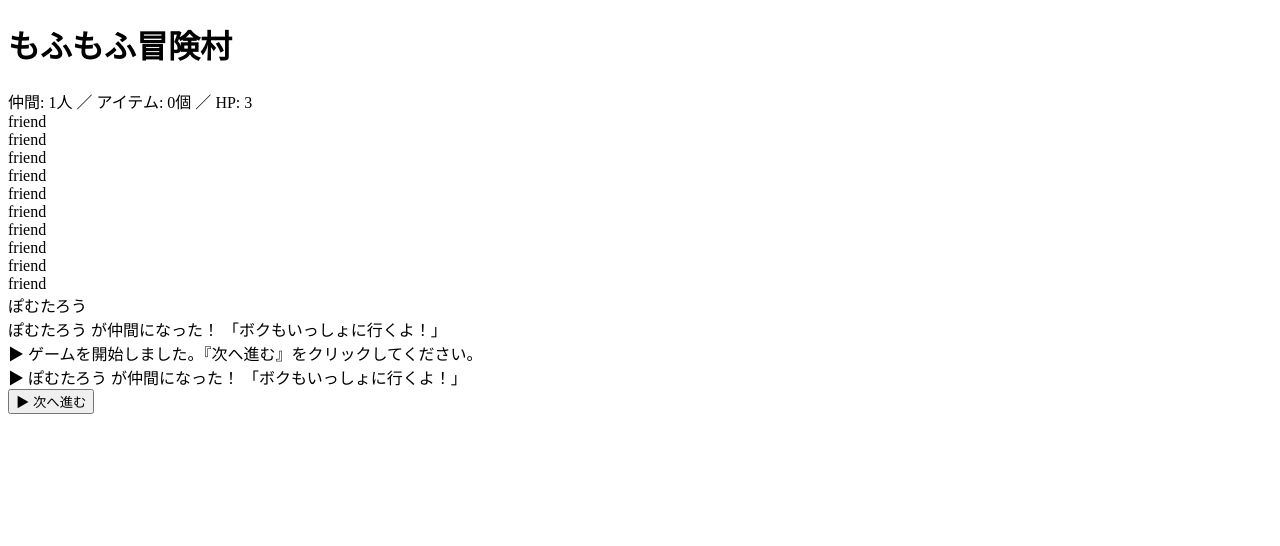
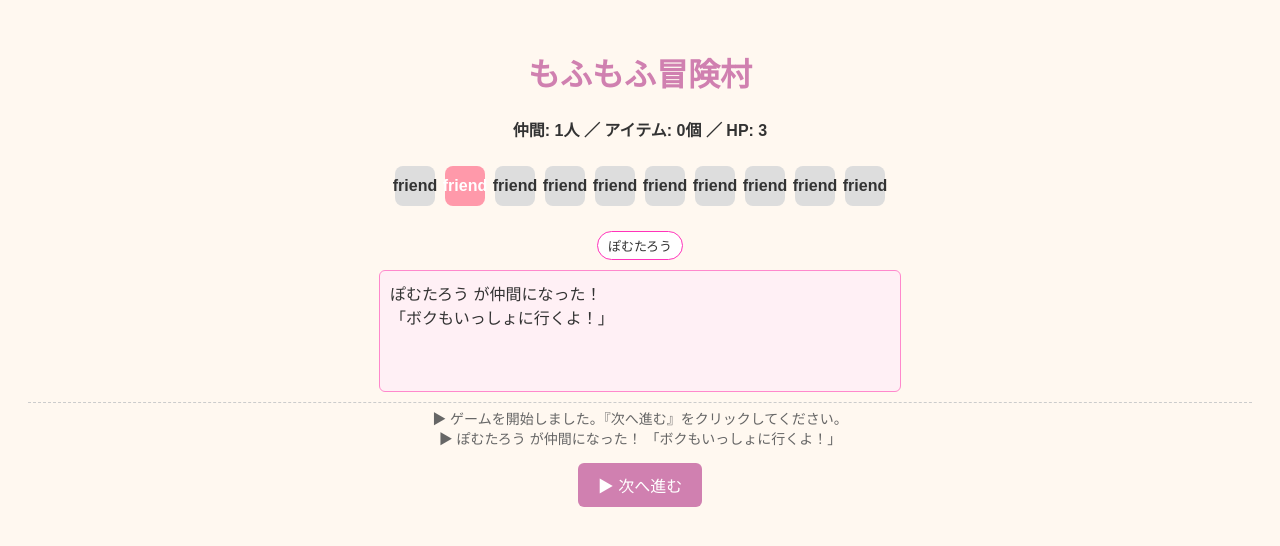
Before and after one commit to bo11nn/mofumofu-adventure, a plain HTML site: page index.html in a window 1280 px wide. Both pictures are taken after a click on the button "▶ 次へ進む". Drawn offline with Linux system fonts and the light colour scheme.

Commit message:
20250810_05

```diff
--- a/style.css
+++ b/style.css
@@ -1,6 +1,98 @@
+/* ===== ベース ===== */
+body {
+  font-family: "Hiragino Kaku Gothic ProN", sans-serif;
+  background-color: #fff8f0;
+  color: #333;
+  text-align: center;
+  padding: 20px;
+}
+
+h1 { color: #d080b0; }
+
+/* マップ表示 */
+#map {
+  display: flex;
+  justify-content: center;
+  flex-wrap: wrap;
+  margin: 20px 0;
+}
+
+.node {
+  width: 40px;
+  height: 40px;
+  margin: 5px;
+  border-radius: 8px;
+  background-color: #ddd;
+  display: flex;
+  align-items: center;
+  justify-content: center;
+  font-weight: bold;
+}
+
+.node.active { background-color: #f9a; color: #fff; }
+
+/* ステータス表示 */
+#status { font-weight: bold; margin-bottom: 10px; }
+#status .blink { animation: blink 0.6s ease; }
+#status .hp-hit { background: #ffebe9; border-radius: 4px; padding: 0 6px; }
+#status .hp-heal { background: #e7f7ee; border-radius: 4px; padding: 0 6px; }
+@keyframes blink { from { opacity: .5; } to { opacity: 1; } }
+
+/* 仲間一覧バッジ */
+#allies {
+  margin: 10px auto 0;
+  max-width: 560px;
+  display: flex;
+  flex-wrap: wrap;
+  gap: 6px;
+  justify-content: center;
+}
+.allies .ally-badge {
+  background: #fff;
+  border: 1px solid #f3b;
+  border-radius: 999px;
+  padding: 4px 10px;
+  font-size: 13px;
+}
+
+/* ログエリア */
+#log {
+  background-color: #fff0f5;
+  border: 1px solid #f8c;
+  padding: 10px;
+  margin: 10px auto;
+  width: 90%;
+  max-width: 500px;
+  border-radius: 6px;
+  min-height: 100px;
+  white-space: pre-wrap;
+  text-align: left;
+}
+#log-history {
+  margin-top: 10px;
+  font-size: 14px;
+  color: #666;
+  max-height: 200px;
+  overflow-y: auto;
+  border-top: 1px dashed #ccc;
+  padding-top: 5px;
+}
+
+/* ボタン */
+button {
+  padding: 10px 20px;
+  font-size: 16px;
+  background-color: #d080b0;
+  color: #fff;
+  border: none;
+  border-radius: 6px;
+  cursor: pointer;
+  margin-top: 15px;
+}
+button:disabled { background-color: #ccc; cursor: not-allowed; }
+#retryButton { margin-top: 10px; display: none; }
+
 /* ===== ボス戦演出用 ===== */
-
-/* ボス戦メッセージを強調 */
 .boss-event {
   color: #ff4d4d;
   font-weight: bold;
@@ -8,25 +100,20 @@
   text-shadow: 0 0 8px #ff8080, 0 0 15px #ff3333;
   animation: bossTextGlow 1.5s ease-in-out infinite alternate;
 }
-
 @keyframes bossTextGlow {
   from { text-shadow: 0 0 8px #ff8080, 0 0 15px #ff3333; }
-  to { text-shadow: 0 0 15px #ffcccc, 0 0 25px #ff6666; }
+  to   { text-shadow: 0 0 15px #ffcccc, 0 0 25px #ff6666; }
 }
 
-/* 画面全体を赤くフラッシュさせる */
 .boss-flash {
   position: fixed;
-  top: 0;
-  left: 0;
-  width: 100%;
-  height: 100%;
+  top: 0; left: 0;
+  width: 100%; height: 100%;
   background: rgba(255, 0, 0, 0.3);
   animation: bossFlashAnim 0.5s ease-in-out 3;
   pointer-events: none;
   z-index: 999;
 }
-
 @keyframes bossFlashAnim {
   0% { opacity: 0; }
   50% { opacity: 1; }
```
